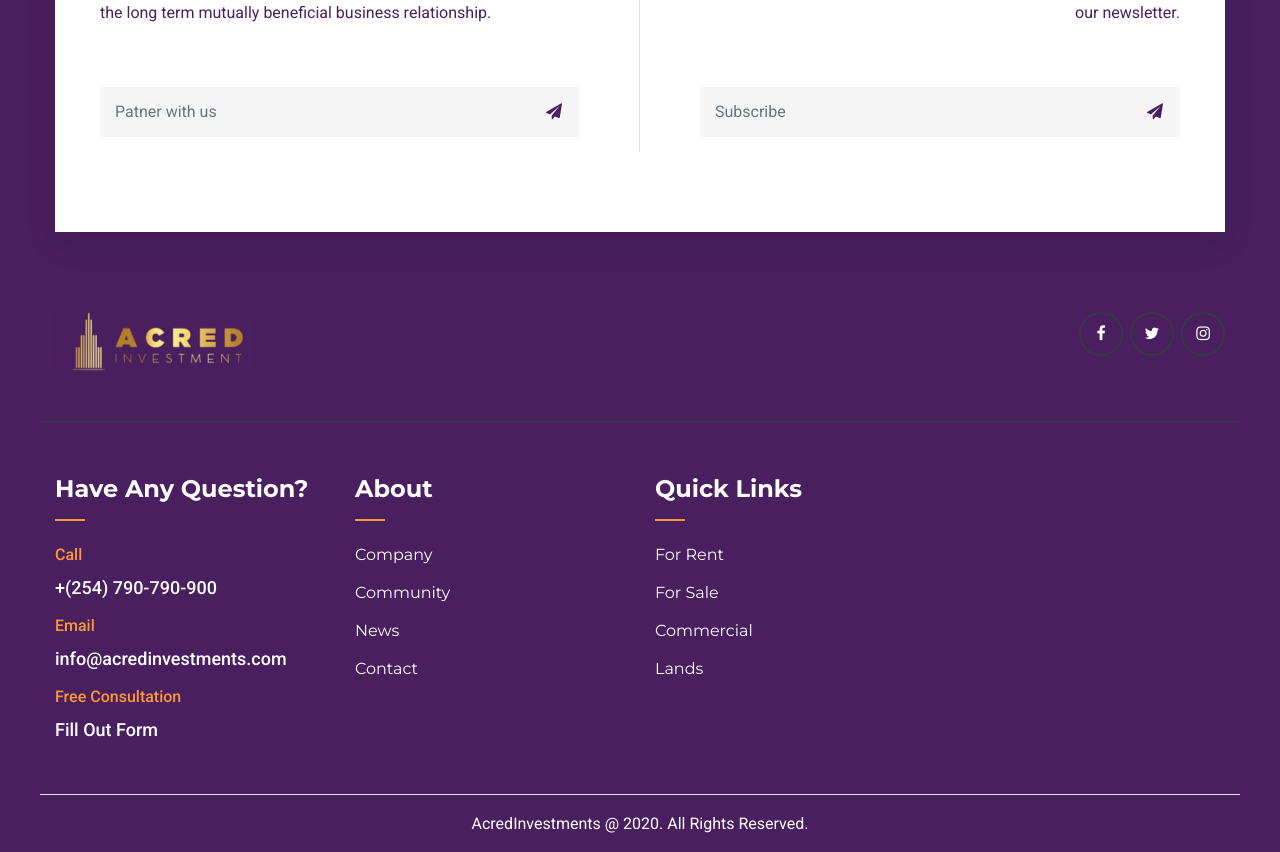
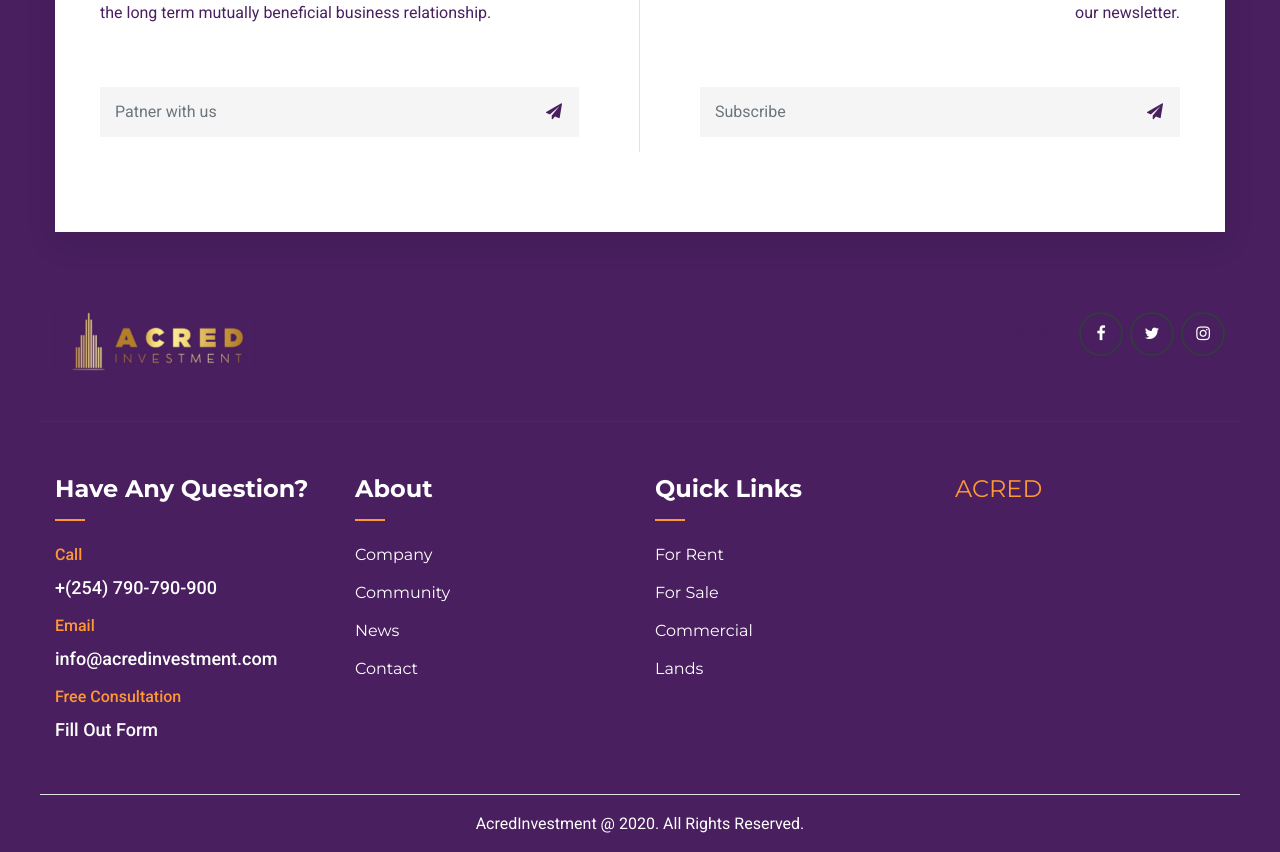
Before and after one commit to machinam4/acred, a Laravel app: page /about in a window 1280 px wide. Shown: the part 5320-6172 px from the top of the page. Run offline with Laravel 8, Linux system fonts and the light colour scheme; some libraries are stand-ins or nearby versions.

Commit message:
second commit

```diff
--- a/resources/views/layouts/base.blade.php
+++ b/resources/views/layouts/base.blade.php
@@ -217,7 +220,7 @@
                                 </li>
                                 <li>
                                     Email
-                                    <span class="color-white">info@acredinvestments.com</span>
+                                    <span class="color-white">info@acredinvestment.com</span>
                                 </li>
                                 <li>
                                     Free Consultation
@@ -253,6 +257,12 @@
                         </div>
                     </div>
                 </div>
+                 <div class="col-sm-6 col-md-6 col-lg-3 wow animated slideInUp">
+                    <div class="footer-widget color-gray-light mt-md-30">
+<div class="fb-page" data-href="https://www.facebook.com/ACRED-1984627011828522/" data-tabs="timeline" data-width="" data-height="" data-small-header="true" data-adapt-container-width="true" data-hide-cover="true" data-show-facepile="true"><blockquote cite="https://www.facebook.com/ACRED-1984627011828522/" class="fb-xfbml-parse-ignore"><a href="https://www.facebook.com/ACRED-1984627011828522/">ACRED</a></blockquote></div>                    </div>
+                </div>
+
+
             </div>
         </div>
     </footer>
@@ -262,7 +272,7 @@
                 <hr class="border-top-1-light-gray w-100 m-0">
                 <div class="col-md-12 col-lg-12">
                     <div class="py-15 text-center">
-                        AcredInvestments @ 2020. All Rights Reserved.
+                        AcredInvestment @ 2020. All Rights Reserved.
                     </div>
                 </div>
             </div>
```
Also changed, not shown: other parts of resources/views/layouts/base.blade.php (+4 -0 lines).
